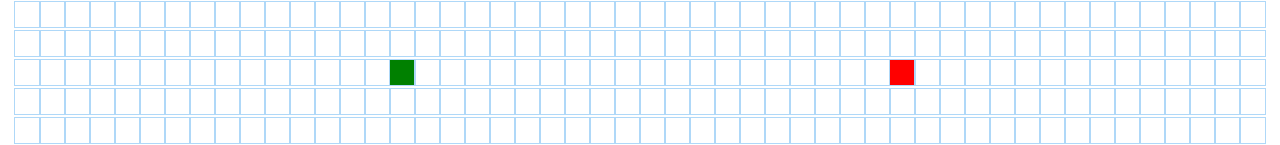
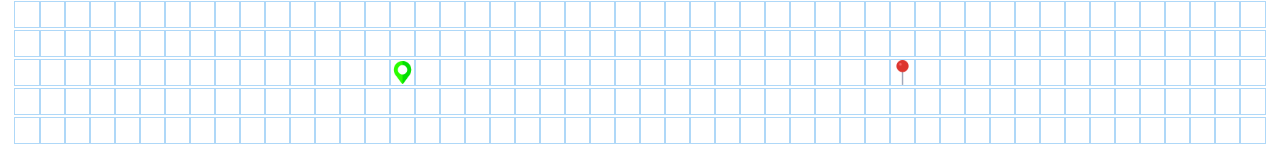
Before and after one commit to sakshi-dhamija/Pathfinder-Visualiser, a React (Create React App) app: page / in a window 1280 px wide. Shown: the part 352-497 px from the top of the page. Built offline with nearby package versions, Linux system fonts and the light colour scheme.

Commit message:
Added icons for Start and Finish node

```diff
--- a/src/PathfindingVisualiser/Node/Node.css
+++ b/src/PathfindingVisualiser/Node/Node.css
@@ -6,11 +6,11 @@
   }
 
   .node-finish {
-    background-color: red;
+    background: no-repeat center/100% url("/src/Icons/nodeFinish.png");
   }
 
   .node-start {
-    background-color: green;
+    background: no-repeat center/90% url("/src/Icons/nodeStart.png");
   }
 
   .node-visited {
--- a/src/PathfindingVisualiser/PathfindingVisualiser.jsx
+++ b/src/PathfindingVisualiser/PathfindingVisualiser.jsx
@@ -47,8 +47,10 @@ export default class PathfindingVisualiser extends Component {
       }
       setTimeout(() => {
         const node = visitedNodesInOrder[i];
-        document.getElementById(`node-${node.row}-${node.col}`).className =
-          'node node-visited';
+        if (!node.isStart && !node.isFinish) {
+           document.getElementById(`node-${node.row}-${node.col}`).className =
+             'node node-visited';
+        }
       }, 10 * i);
     }
   }
@@ -57,8 +59,10 @@ export default class PathfindingVisualiser extends Component {
     for (let i = 0; i < nodesInShortestPathOrder.length; i++) {
       setTimeout(() => {
         const node = nodesInShortestPathOrder[i];
-        document.getElementById(`node-${node.row}-${node.col}`).className =
-          'node node-shortest-path';
+        if (!node.isStart && !node.isFinish) {
+           document.getElementById(`node-${node.row}-${node.col}`).className =
+             'node node-shortest-path';
+        }
       }, 50 * i);
     }
   }
```
Also changed, not shown: src/Icons/nodeFinish.png (added), src/Icons/nodeStart.png (added).
